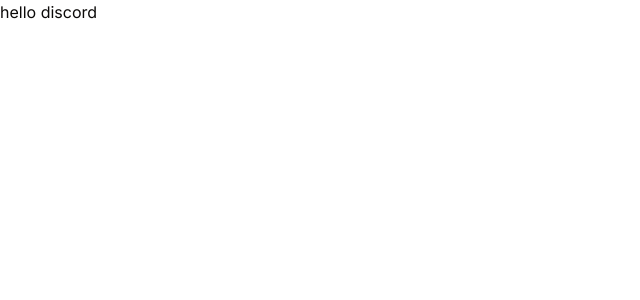
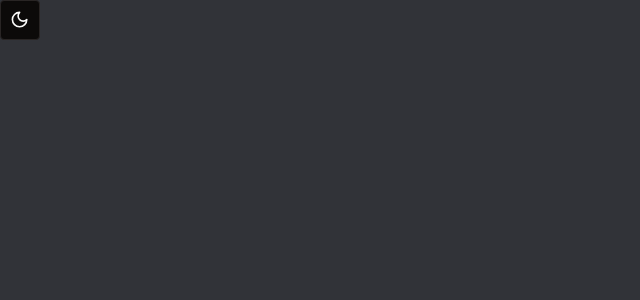
Before and after one commit to Sajid-Hossain98/discordwithnext, a Next.js app: page / in a window 1280 px wide. Shown: the top 300 px of the page, without its empty margins (0-640 px from the left). Built offline with nearby package versions, Linux system fonts and the light colour scheme.

Commit message:
structuring folders

```diff
--- /dev/null
+++ b/app/(main)/(routes)/page.tsx
@@ -0,0 +1,11 @@
+import { ModeToggle } from "@/components/ModeToggle";
+import { UserButton } from "@clerk/nextjs";
+
+export default function Home() {
+  return (
+    <div className="h-screen">
+      <UserButton afterSignOutUrl="/" />
+      <ModeToggle />
+    </div>
+  );
+}
--- a/app/layout.tsx
+++ b/app/layout.tsx
@@ -1,22 +1,36 @@
-import './globals.css'
-import type { Metadata } from 'next'
-import { Inter } from 'next/font/google'
+import { ClerkProvider } from "@clerk/nextjs";
+import "./globals.css";
+import type { Metadata } from "next";
+import { Open_Sans } from "next/font/google";
+import { ThemeProvider } from "@/components/providers/ThemeProvider";
+import { cn } from "@/lib/utils";
 
-const inter = Inter({ subsets: ['latin'] })
+const font = Open_Sans({ subsets: ["latin"] });
 
 export const metadata: Metadata = {
-  title: 'Create Next App',
-  description: 'Generated by create next app',
-}
+  title: "Discord",
+  description: "Generated by create next app",
+};
 
 export default function RootLayout({
   children,
 }: {
-  children: React.ReactNode
+  children: React.ReactNode;
 }) {
   return (
-    <html lang="en">
-      <body className={inter.className}>{children}</body>
-    </html>
-  )
+    <ClerkProvider>
+      <html lang="en" suppressHydrationWarning={true}>
+        <body className={cn(font.className, "bg-[#fff] dark:bg-[#313338]")}>
+          <ThemeProvider
+            attribute="class"
+            defaultTheme="dark"
+            enableSystem={false}
+            storageKey="discordwithnext-theme"
+          >
+            {children}
+          </ThemeProvider>
+        </body>
+      </html>
+    </ClerkProvider>
+  );
 }
--- a/app/page.tsx
+++ /dev/null
@@ -1,3 +0,0 @@
-export default function Home() {
-  return <div>hello discord</div>;
-}
--- /dev/null
+++ b/components/ui/button.tsx
@@ -0,0 +1,56 @@
+import * as React from "react";
+import { Slot } from "@radix-ui/react-slot";
+import { cva, type VariantProps } from "class-variance-authority";
+
+import { cn } from "@/lib/utils";
+
+const buttonVariants = cva(
+  "inline-flex items-center justify-center rounded-sm text-sm font-medium ring-offset-background transition-colors focus-visible:outline-none focus-visible:ring-2 focus-visible:ring-ring focus-visible:ring-offset-2 disabled:pointer-events-none disabled:opacity-50",
+  {
+    variants: {
+      variant: {
+        default: "bg-primary text-primary-foreground hover:bg-primary/90",
+        destructive:
+          "bg-destructive text-destructive-foreground hover:bg-destructive/90",
+        outline:
+          "border border-input bg-background hover:bg-accent hover:text-accent-foreground",
+        secondary:
+          "bg-secondary text-secondary-foreground hover:bg-secondary/80",
+        ghost: "hover:bg-accent hover:text-accent-foreground",
+        link: "text-primary underline-offset-4 hover:underline",
+      },
+      size: {
+        default: "h-10 px-4 py-2",
+        sm: "h-9 rounded-md px-3",
+        lg: "h-11 rounded-md px-8",
+        icon: "h-10 w-10",
+      },
+    },
+    defaultVariants: {
+      variant: "default",
+      size: "default",
+    },
+  }
+);
+
+export interface ButtonProps
+  extends React.ButtonHTMLAttributes<HTMLButtonElement>,
+    VariantProps<typeof buttonVariants> {
+  asChild?: boolean;
+}
+
+const Button = React.forwardRef<HTMLButtonElement, ButtonProps>(
+  ({ className, variant, size, asChild = false, ...props }, ref) => {
+    const Comp = asChild ? Slot : "button";
+    return (
+      <Comp
+        className={cn(buttonVariants({ variant, size, className }))}
+        ref={ref}
+        {...props}
+      />
+    );
+  }
+);
+Button.displayName = "Button";
+
+export { Button, buttonVariants };
```
